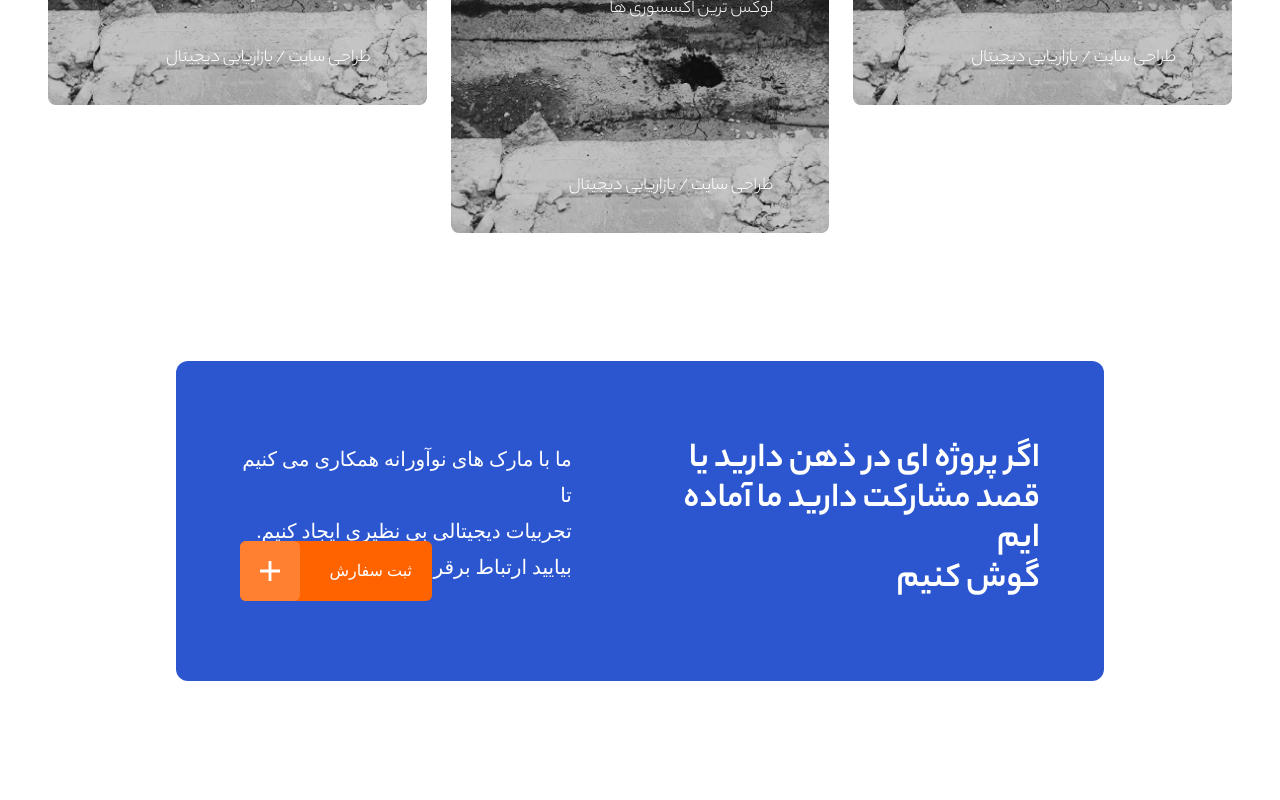
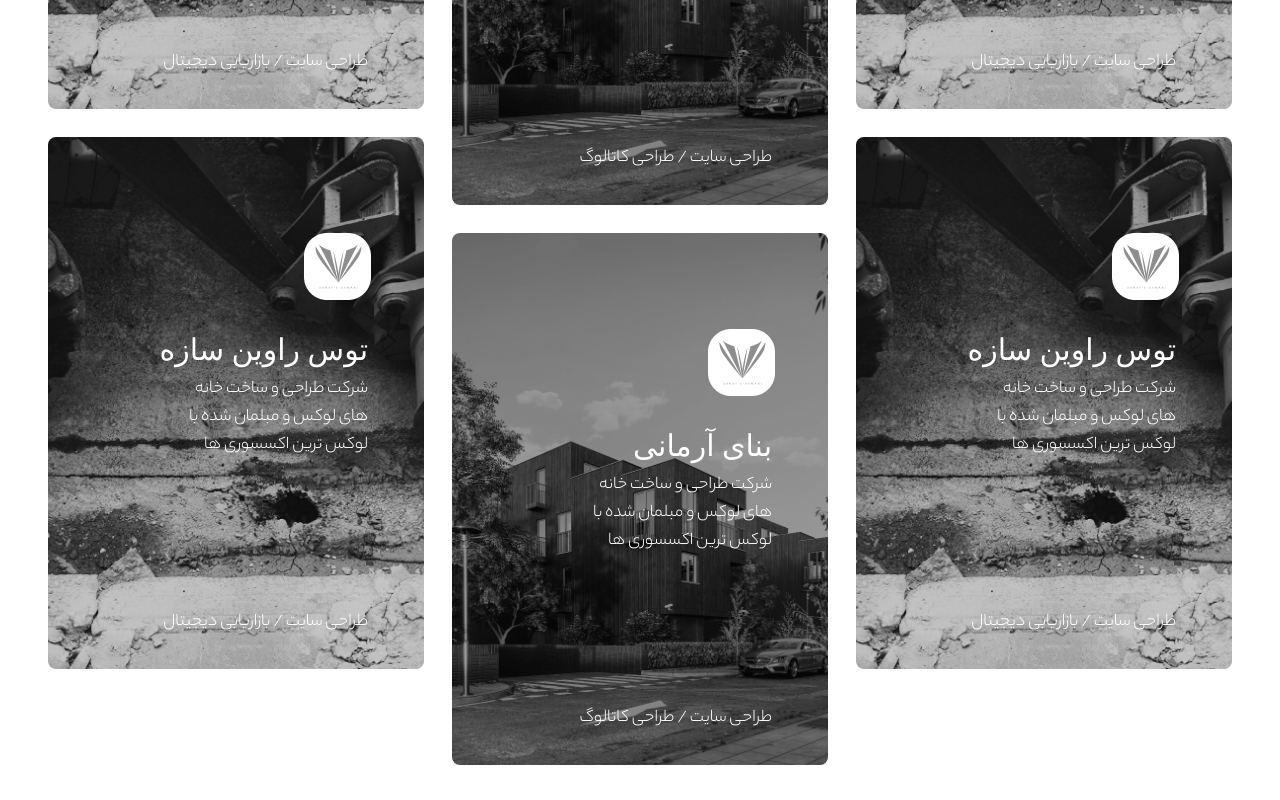
Before and after one commit to sb878787/naranj, a Vue app: page /portfolio in a window 1280 px wide. Shown: the part 1680-2480 px from the top of the page. Built offline with nearby package versions, Linux system fonts and the light colour scheme; a web font is replaced by a local one.

Commit message:
Feat/naranj

```diff
--- a/src/views/Portfolio.vue
+++ b/src/views/Portfolio.vue
@@ -34,7 +34,7 @@
             </p>
         </div>
 
-        <swiper :options="swiperOptions" class="xl:hidden px-8 border-b-2 border-[#F2F2F2] mt-12" dir="rtl">
+        <swiper :options="swiperOptions" class="xl:hidden px-8 border-b-2 border-[#F2F2F2] mt-12 flex justify-center items-center" dir="rtl">
             <swiper-slide>
                 <label class="font-YekanM text-lg text-[#4C4C4C] group flex space-x-4 items-stretch justify-stretch hover:text-[#FF8030] cursor-pointer hover:border-b-4 hover:border-[#FF8030] duration-75 pb-5 w-32 h-12"><input type="radio" class="invisible" v-model="selectedCategory" value="All" />
                     <svg width="17" height="17" viewBox="0 0 14 14" fill="none" xmlns="http://www.w3.org/2000/svg">
@@ -44,19 +44,19 @@
                 </label>
             </swiper-slide>
             <swiper-slide>
-                <label class="font-YekanM text-lg text-[#4C4C4C] hover:text-[#FF8030] cursor-pointer hover:border-b-4 hover:border-[#FF8030] duration-75 pb-5 w-28 h-12"><input type="radio" class="invisible" v-model="selectedCategory" value="Site" /> طراحی سایت</label>
+                <label class="font-YekanM text-lg text-[#4C4C4C] flex items-center justify-center hover:text-[#FF8030] cursor-pointer hover:border-b-4 hover:border-[#FF8030] duration-75 pb-5 w-28 h-12"><input type="radio" class="invisible" v-model="selectedCategory" value="Site" />طراحی سایت</label>
             </swiper-slide>
             <swiper-slide>
-                <label class="font-YekanM text-lg text-[#4C4C4C] hover:text-[#FF8030] cursor-pointer hover:border-b-4 hover:border-[#FF8030] duration-75 pb-5 w-32 h-12"><input type="radio" class="invisible" v-model="selectedCategory" value="App" /> طراحی اپلیکیشن</label>
+                <label class="font-YekanM text-lg text-[#4C4C4C] flex items-center justify-center hover:text-[#FF8030] cursor-pointer hover:border-b-4 hover:border-[#FF8030] duration-75 pb-5 w-32 h-12"><input type="radio" class="invisible" v-model="selectedCategory" value="App" />طراحی اپلیکیشن</label>
             </swiper-slide>
             <swiper-slide>
-                <label class="font-YekanM text-lg text-[#4C4C4C] hover:text-[#FF8030] cursor-pointer hover:border-b-4 hover:border-[#FF8030] duration-75 pb-5 w-28 h-12"><input type="radio" class="invisible" v-model="selectedCategory" value="Graphics" /> طراحی گرافیک</label>
+                <label class="font-YekanM text-lg text-[#4C4C4C] flex items-center justify-center hover:text-[#FF8030] cursor-pointer hover:border-b-4 hover:border-[#FF8030] duration-75 pb-5 w-28 h-12"><input type="radio" class="invisible" v-model="selectedCategory" value="Graphics" />طراحی گرافیک</label>
             </swiper-slide>
             <swiper-slide>
-                <label class="font-YekanM text-lg text-[#4C4C4C] hover:text-[#FF8030] cursor-pointer hover:border-b-4 hover:border-[#FF8030] duration-75 pb-5 w-32 h-12"><input type="radio" class="invisible" v-model="selectedCategory" value="Digital" /> بازاریابی دیجیتال</label>
+                <label class="font-YekanM text-lg text-[#4C4C4C] flex items-center justify-center hover:text-[#FF8030] cursor-pointer hover:border-b-4 hover:border-[#FF8030] duration-75 pb-5 w-32 h-12"><input type="radio" class="invisible" v-model="selectedCategory" value="Digital" />بازاریابی دیجیتال</label>
             </swiper-slide>
             <swiper-slide>
-                <label class="font-YekanM text-lg text-[#4C4C4C] hover:text-[#FF8030] cursor-pointer hover:border-b-4 hover:border-[#FF8030] duration-75 pb-5 w-28 h-12"><input type="radio" class="invisible" v-model="selectedCategory" value="software" /> نرم افزار نارنج</label>
+                <label class="font-YekanM text-lg text-[#4C4C4C] flex items-center justify-center hover:text-[#FF8030] cursor-pointer hover:border-b-4 hover:border-[#FF8030] duration-75 pb-5 w-28 h-12"><input type="radio" class="invisible" v-model="selectedCategory" value="software" />نرم افزار نارنج</label>
             </swiper-slide>
         </swiper>
 
@@ -75,9 +75,15 @@
                 <label class="font-YekanM text-lg text-[#4C4C4C] hover:text-[#FF8030] cursor-pointer hover:border-b-4 hover:border-[#FF8030] duration-75 pb-5 w-28 h-12"><input type="radio" class="invisible" v-model="selectedCategory" value="software" /> نرم افزار نارنج</label>
             </div>
         </div>
-        <div class="container mx-auto px-6 md:px-12" dir="rtl">
-            <div class="columns-1 sm:columns-2 lg:columns-3 gap-6 space-y-6 pt-24">
-                <div v-for="event, index in filteredPeople" class="aspect-video rounded-3xl" :class="(index == 2) ? 'pt-32' : ''">
+        <div class="container mx-auto px-6 md:px-12 xl:mb-52 mb-20" dir="rtl">
+            <div class="grid grid-cols-12 items-start gap-7 xl:pt-24 pt-16">
+                <div
+                v-for="event, index in filteredPeople"
+                :key="index"
+                :class="[
+                    `xl:col-span-4 col-span-12 acpect-[1/1.2]`,
+                    '[&:nth-of-type(3n-1)]:xl:translate-y-24'
+                ]">
                     <div class="relative w-full h-[532px] rounded-lg group">
                         <img :src="event.img" class="absolute object-cover -z-20 w-full h-[532px] object-center rounded-lg transition-all grayscale group-hover:grayscale-0" :alt="event.alt"/>
                         <img :src="event.logo" class="xl:mr-9 mr-2 pt-24" :alt="event.altLogo"/>
@@ -254,6 +260,36 @@
                         text : 'شرکت طراحی و ساخت خانه های لوکس و مبلمان شده با لوکس ترین اکسسوری ها',
                         type : 'طراحی سایت / بازاریابی دیجیتال',
                         category : 'Digital'
+                    },
+                    {
+                        img : img2,
+                        alt : 'image',
+                        logo : logo,
+                        altLogo : 'logo',
+                        title : 'توس راوین سازه',
+                        text : 'شرکت طراحی و ساخت خانه های لوکس و مبلمان شده با لوکس ترین اکسسوری ها',
+                        type : 'طراحی سایت / بازاریابی دیجیتال',
+                        category : 'software'
+                    },
+                    {
+                        img : img,
+                        alt : 'image',
+                        logo : logo,
+                        altLogo : 'logo',
+                        title : 'بنای آرمانی',
+                        text : 'شرکت طراحی و ساخت خانه های لوکس و مبلمان شده با لوکس ترین اکسسوری ها',
+                        type : 'طراحی سایت / طراحی کاتالوگ',
+                        category : 'software'
+                    },
+                    {
+                        img : img2,
+                        alt : 'image',
+                        logo : logo,
+                        altLogo : 'logo',
+                        title : 'توس راوین سازه',
+                        text : 'شرکت طراحی و ساخت خانه های لوکس و مبلمان شده با لوکس ترین اکسسوری ها',
+                        type : 'طراحی سایت / بازاریابی دیجیتال',
+                        category : 'Digital'
                     }
                 ],
                 selectedCategory: "All",
```
Also changed, not shown: src/assets/Oppenion 1.png (deleted).
